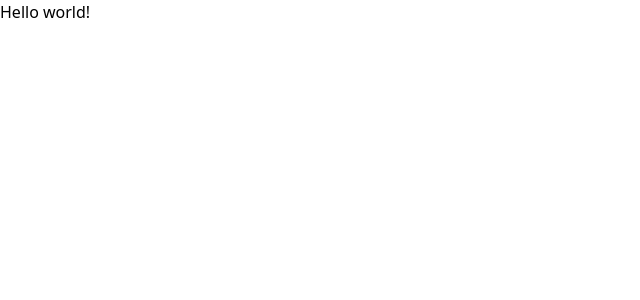
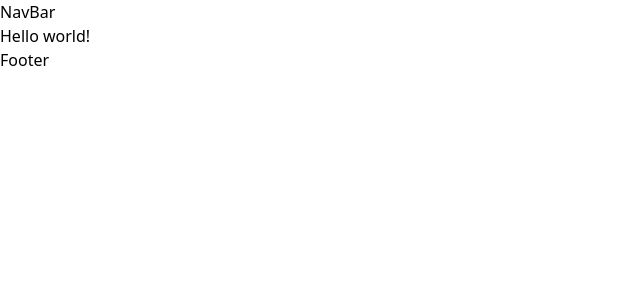
Before and after one commit to Justjoseph0/elearning, a React (Vite) app in the folder frontend/: page / in a window 1280 px wide. Shown: the top 300 px of the page, without its empty margins (0-640 px from the left). Built offline with nearby package versions, Linux system fonts and the light colour scheme.

Commit message:
Add AppLayout component to routing structure in App.jsx

```diff
--- a/frontend/src/App.jsx
+++ b/frontend/src/App.jsx
@@ -1,11 +1,14 @@
 import { BrowserRouter as Router, Routes, Route } from "react-router-dom";
 import HomePage from "./pages/HomePage";
+import AppLayout from "./components/AppLayout";
 
 function App() {
   return (
     <Router>
       <Routes>
+        <Route element={<AppLayout />}>
         <Route path="/" element={<HomePage />} />
+        </Route>
       </Routes>
     </Router>
   );
```
